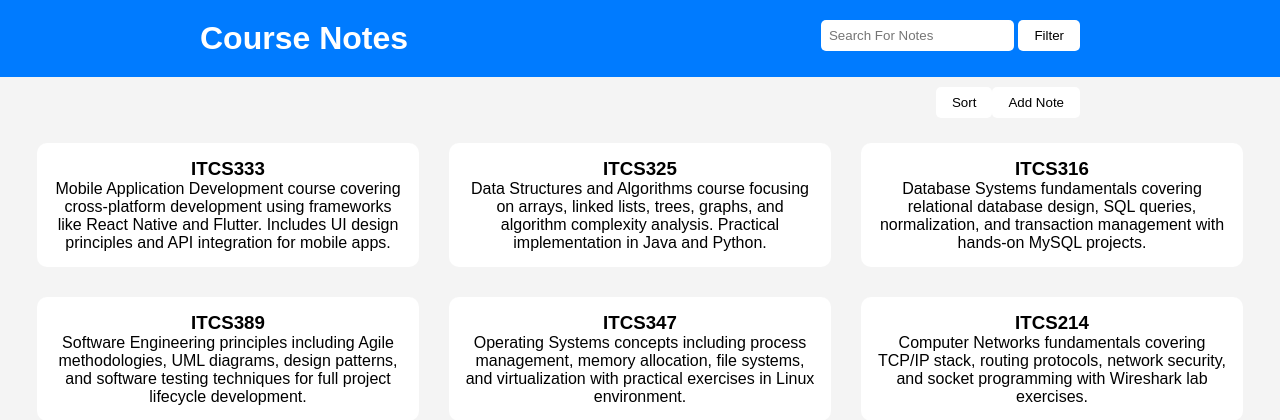
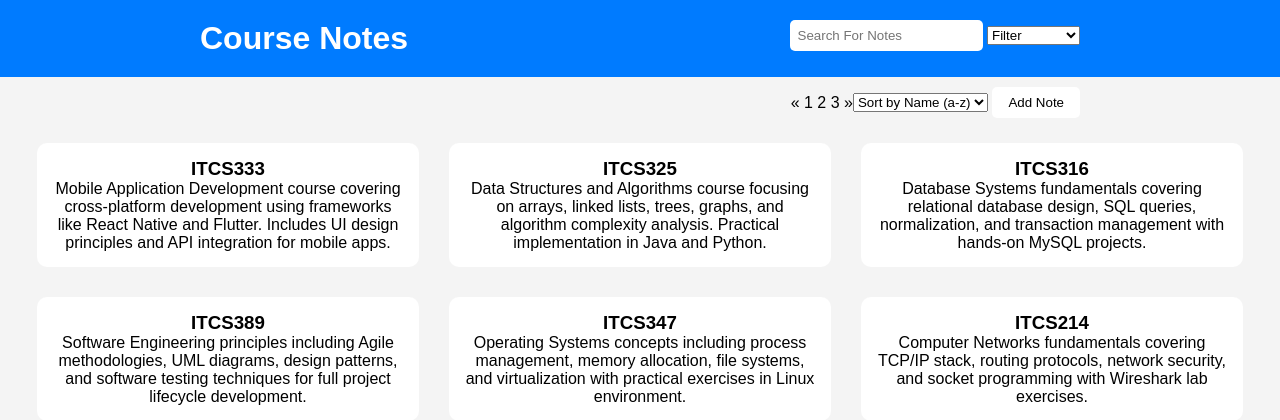
Before and after one commit to 202107673/G5-project-itcs333, a PHP site: page / in a window 1280 px wide. Shown: the top 420 px of the page. Run offline with PHP 8.4, Linux system fonts and the light colour scheme.

Commit message:
change filter and sort button to selecter

```diff
--- a/index.html
+++ b/index.html
@@ -11,14 +11,35 @@
         <h1>Course Notes</h1>
         <div>
             <input type="text" class="search" placeholder="Search For Notes">
-            <button>Filter</button>
+            <!-- <button>Filter</button> -->
+            <select name="filter">
+                <option>Filter</option>
+                <option>potion one</option>
+                <option>potion two</option>
+                <option>potion three</option>
+            </select>
         </div>
     </header>
 
     <main>
         <section class="btn-section">
-            <button title="sort">Sort</button>
-            <button title="Add Note">Add Note</button>
+            <div>
+                <a href="error.html">&laquo;</a>
+                <a href="error.html">1</a>
+                <a href="error.html">2</a>
+                <a href="error.html">3</a>
+                <a href="error.html">&raquo;</a>
+            </div>
+            <div>
+                <!-- <button title="sort">Sort</button> -->
+                <select name="sort">
+                    <option>Sort by Name (a-z)</option>
+                    <option>Sort by Name (z-a)</option>
+                    <option>Sort by Newest</option>
+                    <option>Sort by Oldest</option>
+                </select>
+                <button title="Add Note">Add Note</button>
+            </div>
         </section>
 
         <section class="main-section">
--- a/style.css
+++ b/style.css
@@ -52,6 +52,7 @@ a {
     display: flex;
     justify-content: right;
     padding: 10px 200px;
+    align-items: center;
 }
 
 button {
```
